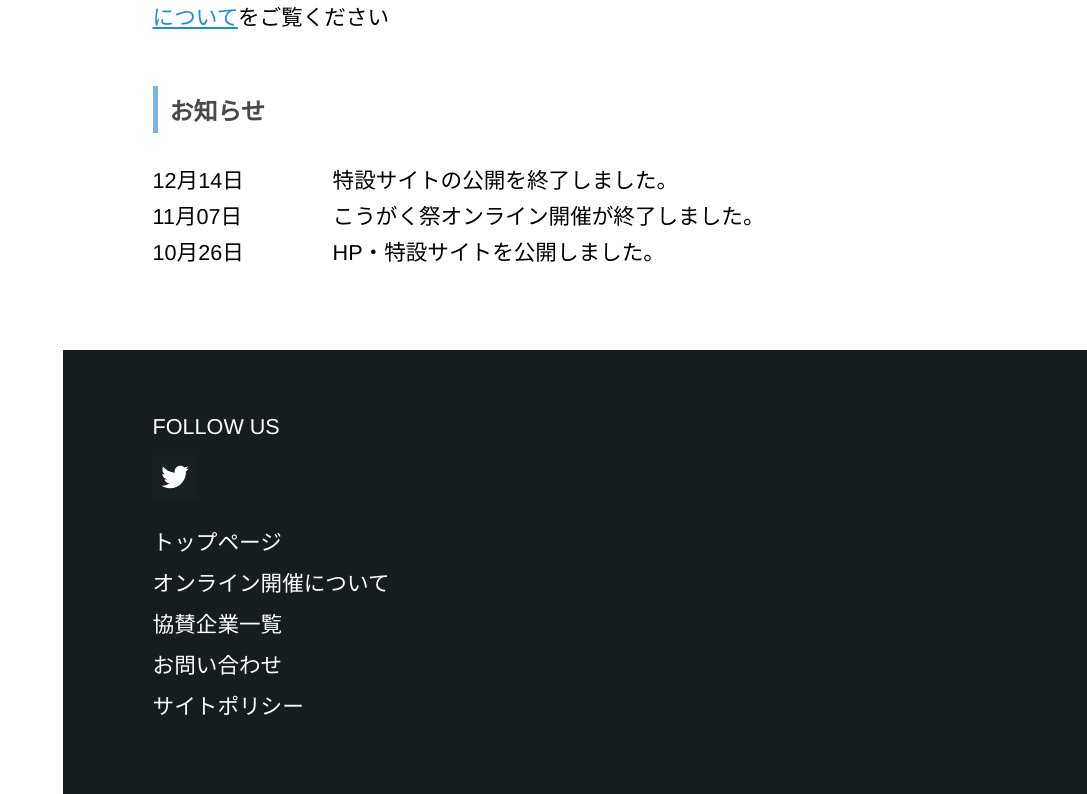
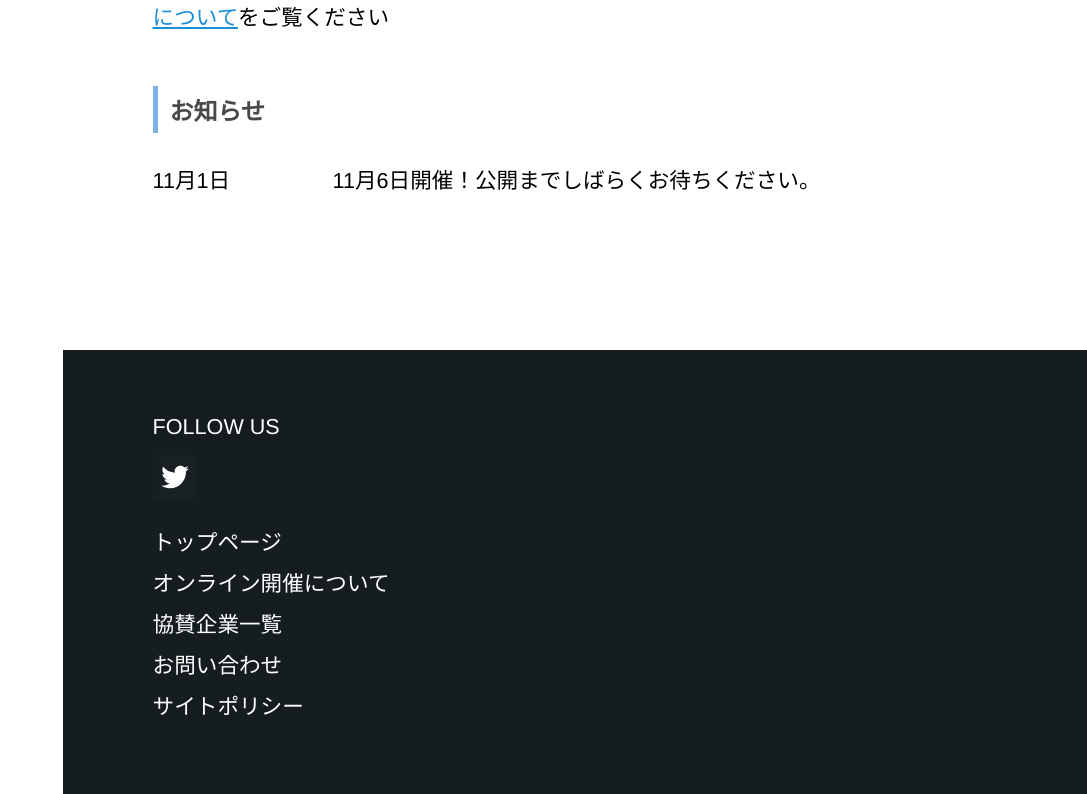
Before and after one commit to ujimattya/kougakusai-hp, a Next.js app: page / in a window 1280 px wide. Shown: the part 1009-1803 px from the top of the page, without its empty margins (193-1280 px from the left). Built offline with nearby package versions, Linux system fonts and the light colour scheme.

Commit message:
2021年開催告知

```diff
--- a/pages/index.js
+++ b/pages/index.js
@@ -47,18 +47,8 @@ const Home = () => (
 
 
             <div>
-            <p className={styles.new__date}>12月14日</p>
-            <p className={styles.new__description}>特設サイトの公開を終了しました。</p>
-            </div>
-            <div>
-            <p className={styles.new__date}>11月07日</p>
-            <p className={styles.new__description}>こうがく祭オンライン開催が終了しました。</p>
-
-            </div>
-            <div>
-
-            <p className={styles.new__date}>10月26日</p>
-            <p className={styles.new__description}>HP・特設サイトを公開しました。</p>
+            <p className={styles.new__date}>11月1日</p>
+            <p className={styles.new__description}>11月6日開催！公開までしばらくお待ちください。</p>
 
             </div>
           </div>
```
